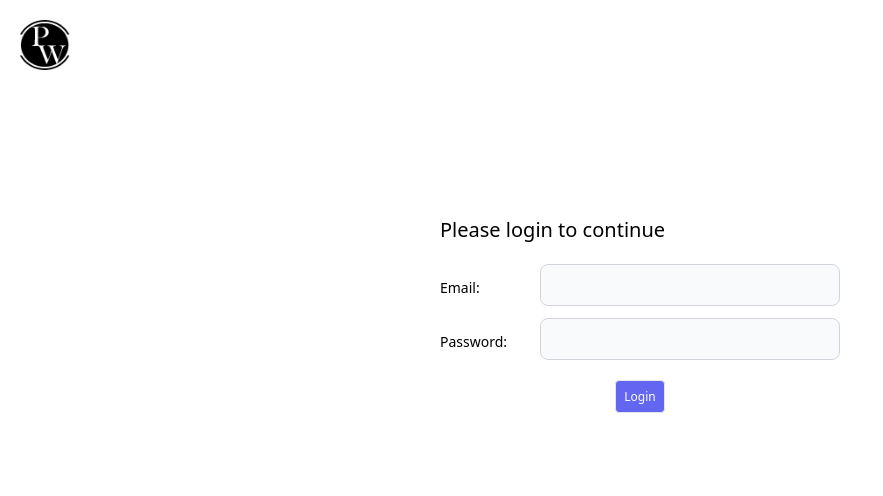
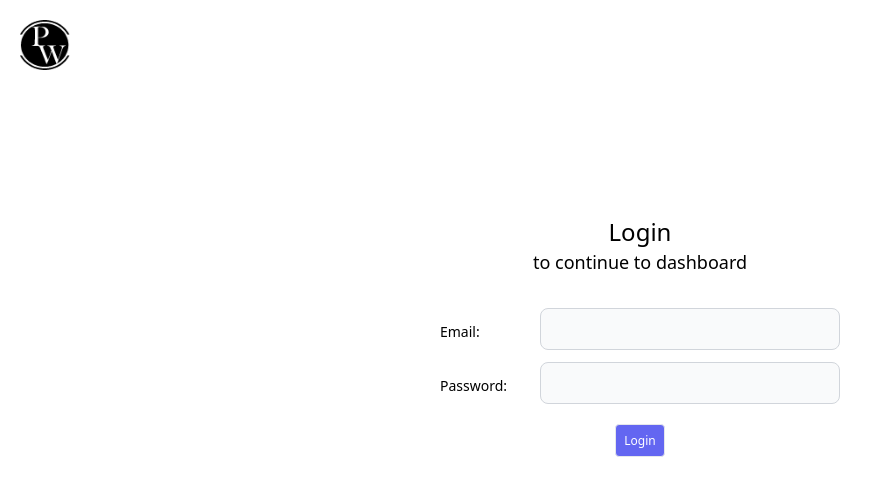
Before and after one commit to rgsk/students-dashboard, a Next.js app: page /login in a window 1280 px wide. Shown: the top 496 px of the page, without its empty margins (0-883 px from the left). Built offline with nearby package versions, Linux system fonts and the light colour scheme.

Commit message:
home page updated, and consolidated padding

```diff
--- a/src/components/AttendancesPage/AttendancesPage.tsx
+++ b/src/components/AttendancesPage/AttendancesPage.tsx
@@ -52,7 +52,7 @@ const AttendancesPage: React.FC<IAttendancesPageProps> = ({}) => {
   }, [attendances]);
 
   return (
-    <div className="px-5 pt-5">
+    <div>
       <div className="flex space-x-4 items-center mb-5">
         <IconButton
           onClick={() => {
--- a/src/components/Global/Layout.tsx
+++ b/src/components/Global/Layout.tsx
@@ -32,7 +32,7 @@ const Layout: React.FC<ILayoutProps> = ({ children }) => {
           )}
         </div>
       </header>
-      <main>{children}</main>
+      <main className="px-5">{children}</main>
     </div>
   );
 };
--- a/src/components/HomePage/HomePage.tsx
+++ b/src/components/HomePage/HomePage.tsx
@@ -1,12 +1,21 @@
+import FilledButton from 'components/Shared/Button';
 import Link from 'next/link';
 
 interface IHomePageProps {}
 const HomePage: React.FC<IHomePageProps> = ({}) => {
   return (
-    <div>
-      <Link href="/students">students</Link>
-      <div>
-        <Link href="/attendances">attendances</Link>
+    <div className="flex justify-center pt-[100px]">
+      <div className="space-y-2 flex flex-col items-center">
+        <div>
+          <Link href="/students">
+            <FilledButton>View Students</FilledButton>
+          </Link>
+        </div>
+        <div>
+          <Link href="/attendances">
+            <FilledButton>View Attendances</FilledButton>
+          </Link>
+        </div>
       </div>
     </div>
   );
--- a/src/components/LoginPage/LoginPage.tsx
+++ b/src/components/LoginPage/LoginPage.tsx
@@ -29,7 +29,10 @@ const LoginPage: React.FC<ILoginPageProps> = ({}) => {
   return (
     <div className="h-screen flex justify-center">
       <form className="mt-[15vh]" onSubmit={handleSubmit}>
-        <h3 className="text-xl mb-5">Please login to continue</h3>
+        <div className="mb-8">
+          <h3 className="text-2xl text-center">Login</h3>
+          <p className="text-lg text-center">to continue to dashboard</p>
+        </div>
         <div className="space-y-3">
           <FieldContainer>
             <label className="my-label" htmlFor="email">
--- a/src/components/StudentsPage/Pages/StudentAttendancePage.tsx
+++ b/src/components/StudentsPage/Pages/StudentAttendancePage.tsx
@@ -24,7 +24,7 @@ const StudentAttendancePage: React.FC<IStudentAttendancePageProps> = ({
   }, [attendanceDate, getAttendance, student.id]);
 
   return (
-    <div className="px-10 pt-4">
+    <div>
       <div>
         <h3 className="text-lg">Student Details</h3>
         <div className="mt-2">
--- a/src/components/StudentsPage/StudentsPage.tsx
+++ b/src/components/StudentsPage/StudentsPage.tsx
@@ -23,7 +23,7 @@ const StudentsPage: React.FC<IStudentsPageProps> = ({}) => {
   }, [page, perPage]);
 
   return (
-    <div className="px-5 pt-5">
+    <div>
       <StudentsTable data={students} />
       <div className="mt-5">
         <PageNavigation
```
